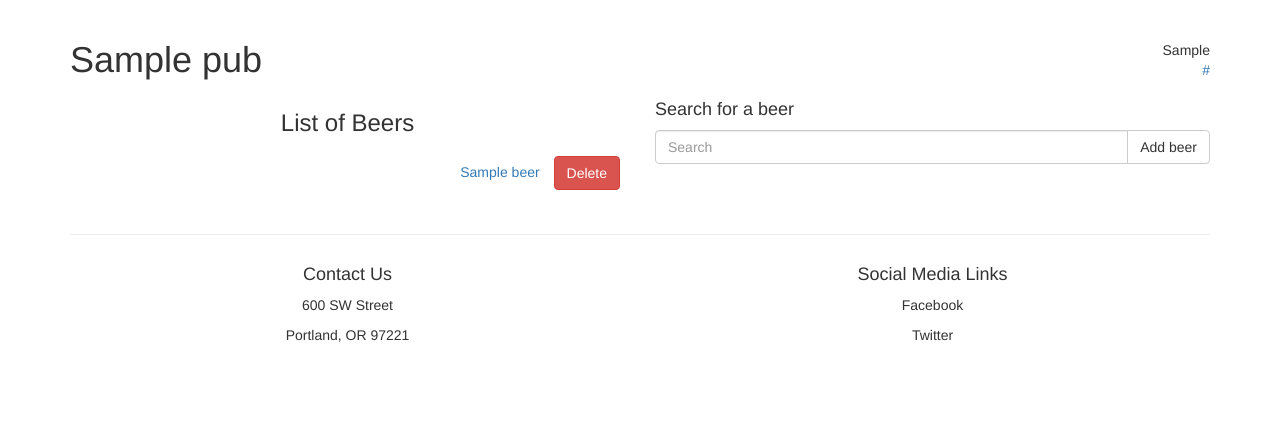
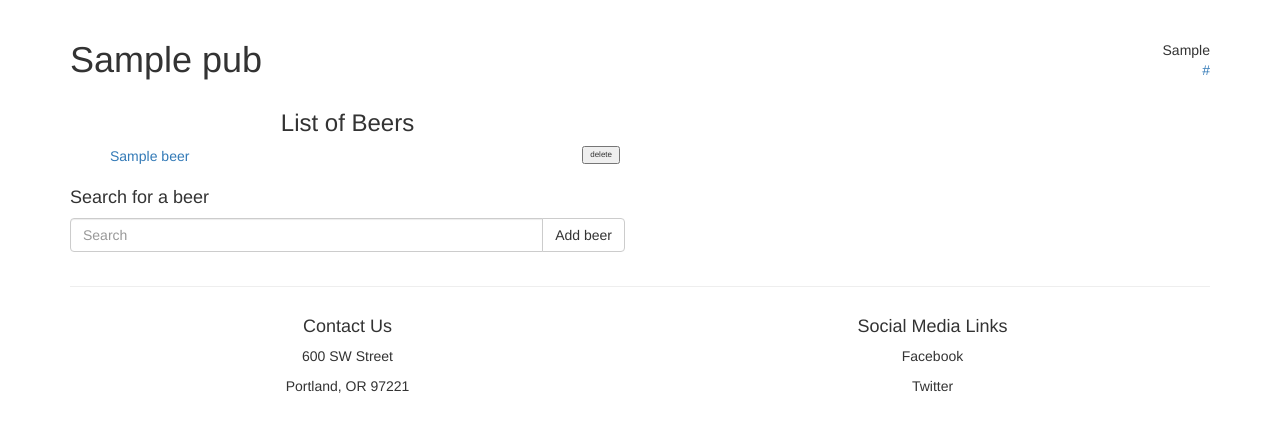
Before and after one commit to tlongren/tapThat, a PHP site: template views/pub_profile.html.twig in a window 1280 px wide. Shown: the part 52-484 px from the top of the page. Run offline with PHP 8.4, Linux system fonts and the light colour scheme; the template is opened without the code that fills it: most values are stand-ins (such as "Sample title", 1, 10 or a date in 2020); some libraries are stand-ins or nearby versions.

Commit message:
Change styling and layout of pub profile page

```diff
--- a/views/pub_profile.html.twig
+++ b/views/pub_profile.html.twig
@@ -17,18 +17,18 @@
 <div class='row'>
     <div class='col-sm-6 center'>
         <h3>List of Beers</h3>
-            <ul class="list-unstyled">
+            <ul class="pub-beer-list">
                 {% for beer in beers %}
                     <li>
                         <ul class="list-unstlyed list-inline">
-                            <li>
+                            <li class="pub-beers">
                                 <a href="/beer/{{ beer.getId }}">{{beer.getName}}</a>
                             </li>
-                            <li>
+                            <li class="pub-beer-delete">
                                 <form action="/beer/{{ beer.getId }}/delete" method="post">
                                     <input id='pub_id' name='pub_id' type='hidden' value='{{ pub.getId() }}'>
                                     <input name="_method" type="hidden" value="delete">
-                                    <button type="submit" class="btn btn-danger">Delete</button>
+                                    <button type="submit" class="delete-button">delete</button>
                                 </form>
                             </li>
                         </ul>
@@ -36,7 +36,7 @@
                 {% endfor %}
             </ul>
     </div>
-    <div class='col-sm-6'>
+    <div class='col-sm-6 beer-search'>
         <h4>Search for a beer</h4>
 
 
--- a/web/css/styles.css
+++ b/web/css/styles.css
@@ -64,3 +64,32 @@
 .jumbotron {
     min-height: 50%;
 }
+
+
+/*******************/
+/*Pub Profile Page*/
+/*****************/
+
+.pub-beer-list {
+    list-style: none;
+}
+
+.delete-button {
+    font-size: 8px;
+}
+
+.pub-beers {
+    float: left;
+    clear: both;
+}
+
+.pub-beer-delete {
+    float: right;
+}
+
+/*in case we want to put search back on right*/
+/*@media (max-width: 750px) {*/
+    .beer-search {
+        clear: both;
+    }
+/*}*/
```
